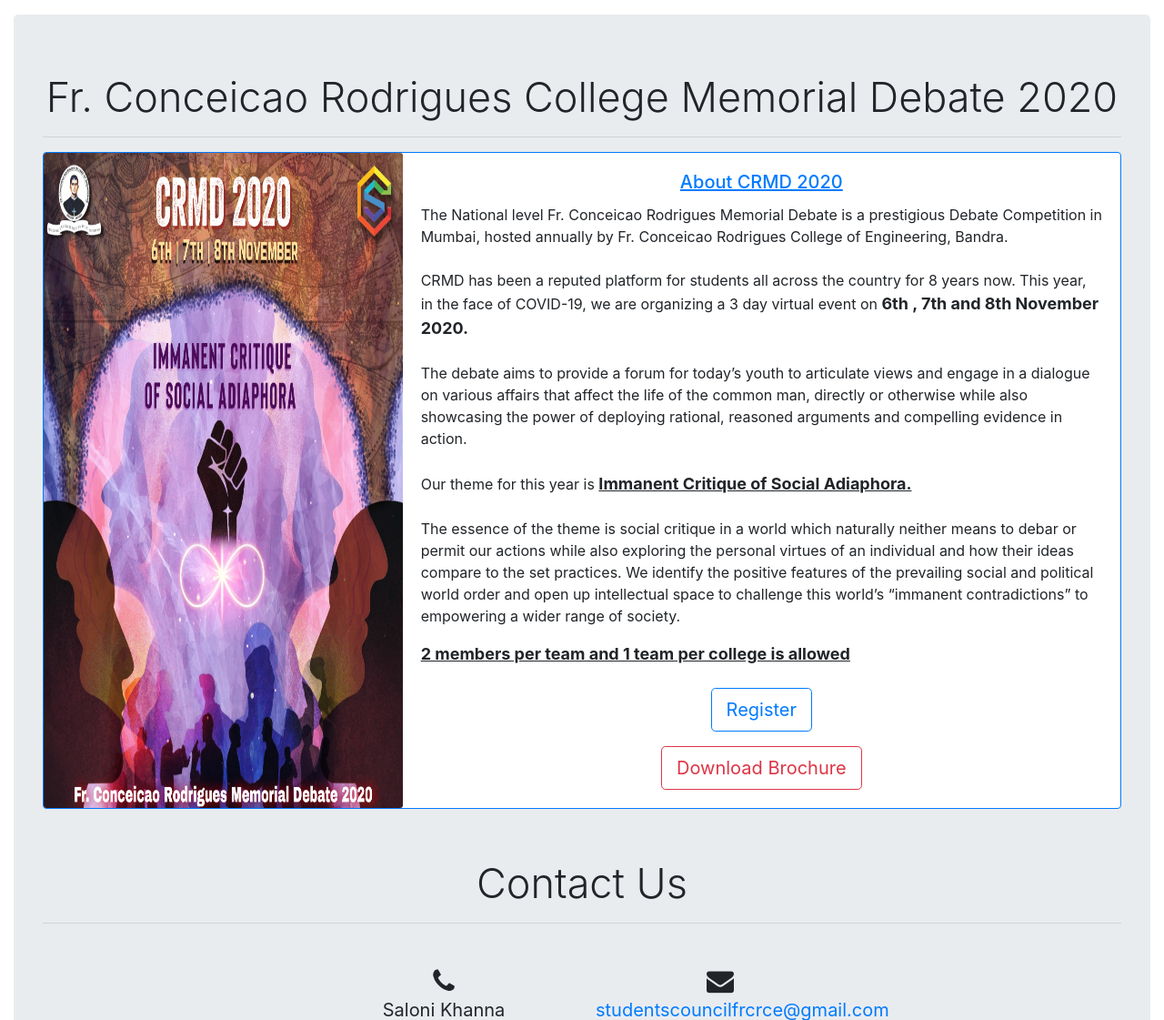
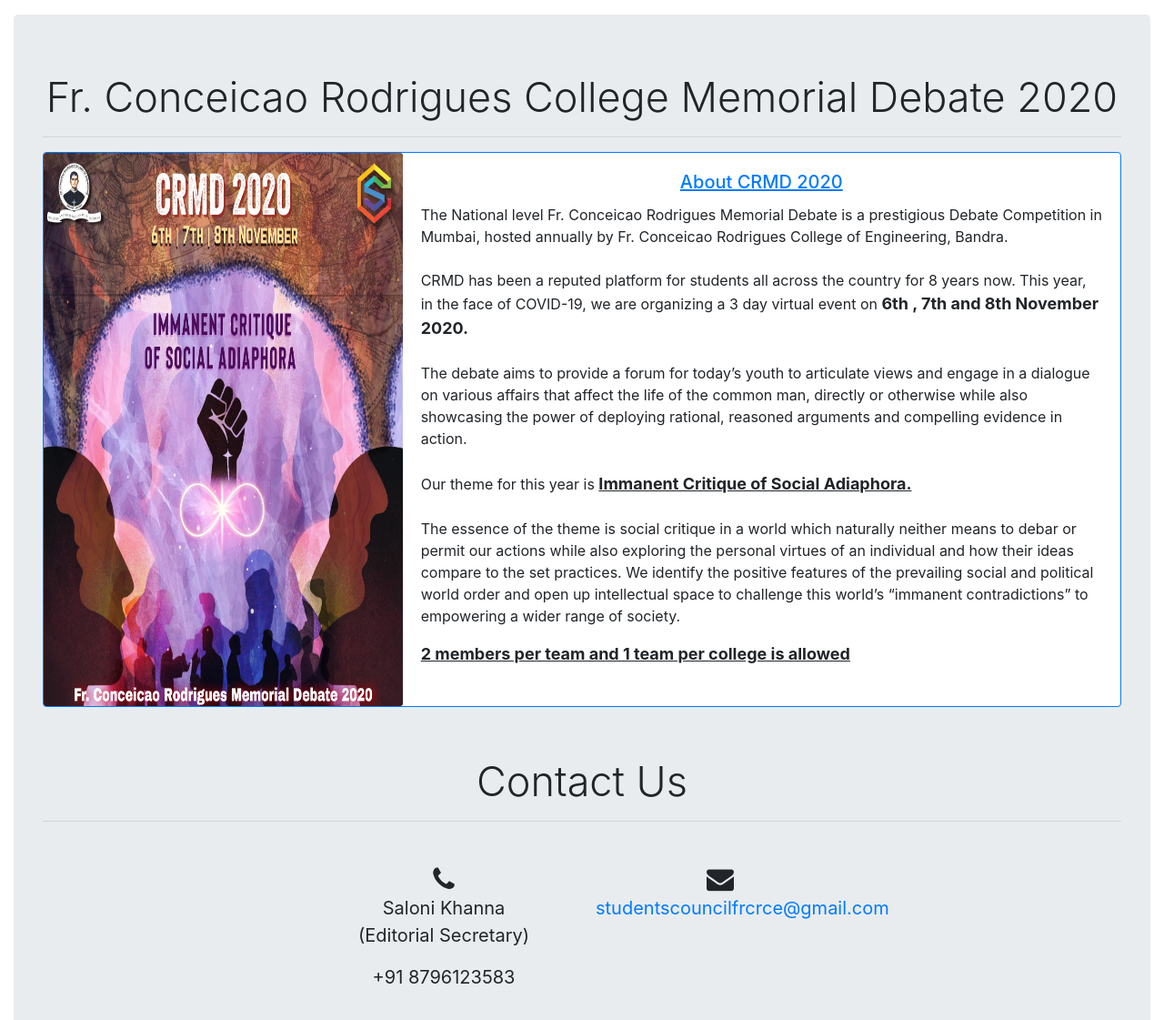
Before and after one commit to yameenajani/crmd2020, a Django app: page / in a window 1280 px wide. Shown: the part 65-1186 px from the top of the page at 91% size. Run offline with Django 3.2, Linux system fonts and the light colour scheme; some libraries are stand-ins or nearby versions.

Commit message:
Changed Home page

```diff
--- a/templates/home.html
+++ b/templates/home.html
@@ -23,12 +23,6 @@
           Our theme for this year is <b style="font-size: large"><u>Immanent Critique of Social Adiaphora.</u></b><br><br>
           The essence of the theme is social critique in a world which naturally neither means to debar or permit our actions while also exploring the personal virtues of an individual and how their ideas compare to the set practices. We identify the positive features of the prevailing social and political world order and open up intellectual space to challenge this world’s “immanent contradictions” to empowering a wider range of society.</p>
           <b style="font-size: large"><u>2 members per team and 1 team per college is allowed</u></b><br><br>
-          <p class="card-text text-center">
-            <a target="_blank" href="https://forms.gle/wSjBZ7njwijDYGjVA" class="btn btn-lg btn-outline-primary">Register</a>
-          </p>
-          <p class="card-text text-center">
-            <a target="_blank" href="{% static "CRMD.pdf" %}" class="btn btn-lg btn-outline-danger">Download Brochure</a>
-          </p>
         </div>
       </div>
     </div>
```
